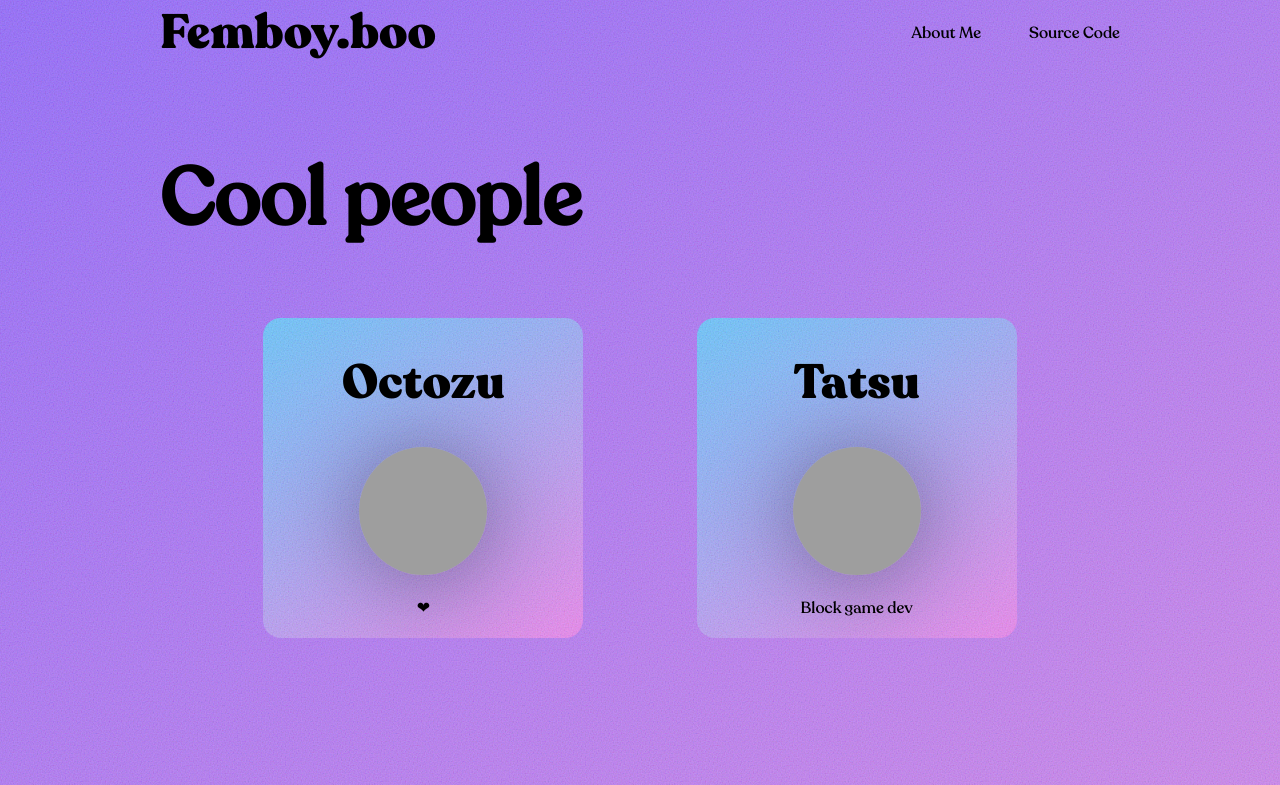
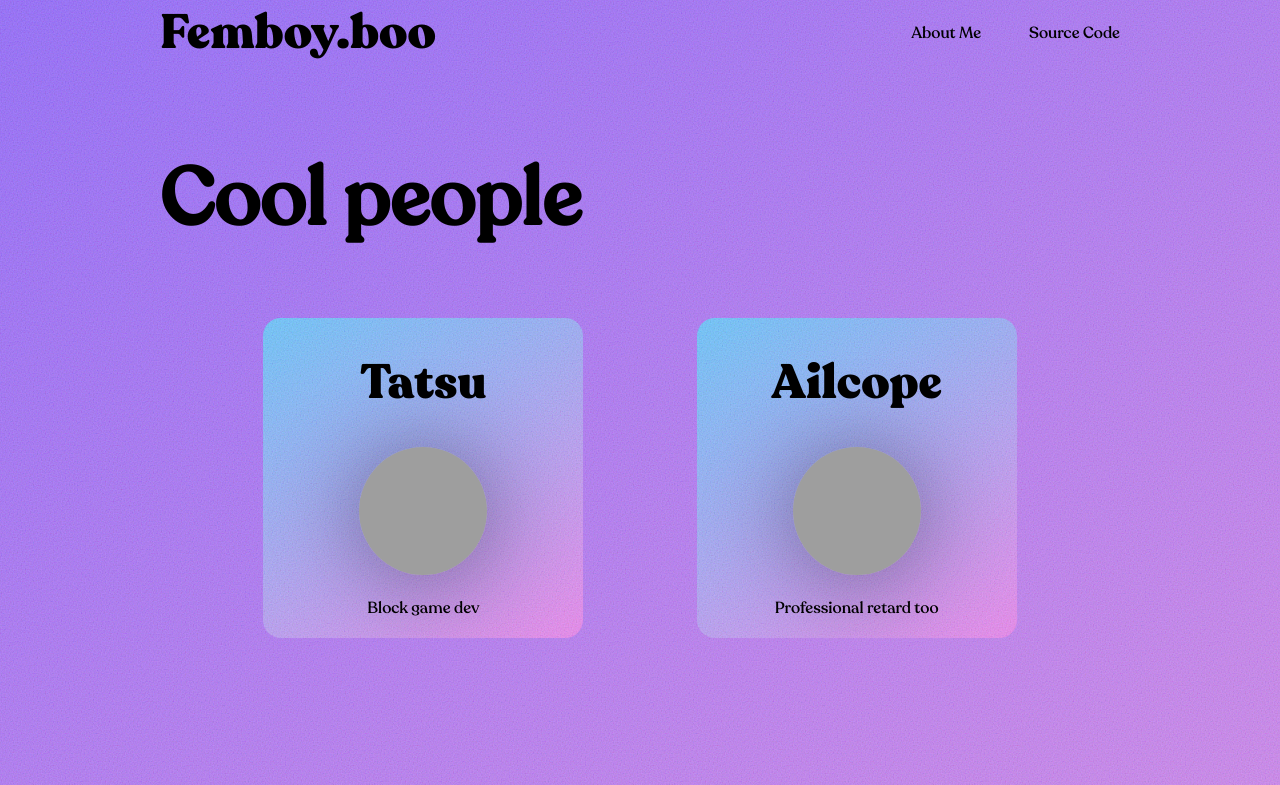
Before and after one commit to UwUDev/femboy.boo, a website: page hall.html in a window 1280 px wide. Shown: the top 785 px of the page. Drawn offline with Linux system fonts and the light colour scheme; grey boxes are pictures that could not be loaded.

Commit message:
Envie de canner

```diff
--- a/hall.html
+++ b/hall.html
@@ -29,14 +29,6 @@
 
 
 <script>
-    const bebou = {
-        "url": "https://octozu.xyz/",
-        "short": "octozu.xyz",
-        "name": "Octozu",
-        "image": "https://avatars.githubusercontent.com/u/78366921",
-        "description": "❤",
-        "alt": "octo"
-    };
 
     let cool = [
         {
@@ -144,8 +136,6 @@
         cool[j] = temp;
     }
 
-    cool.unshift(bebou);
-
     const cool2d = []
     for (let i = 0; i < cool.length; i += 2) {
         cool2d.push(cool.slice(i, i + 2));
```
Also changed, not shown: about.html (+1 -3 lines).
